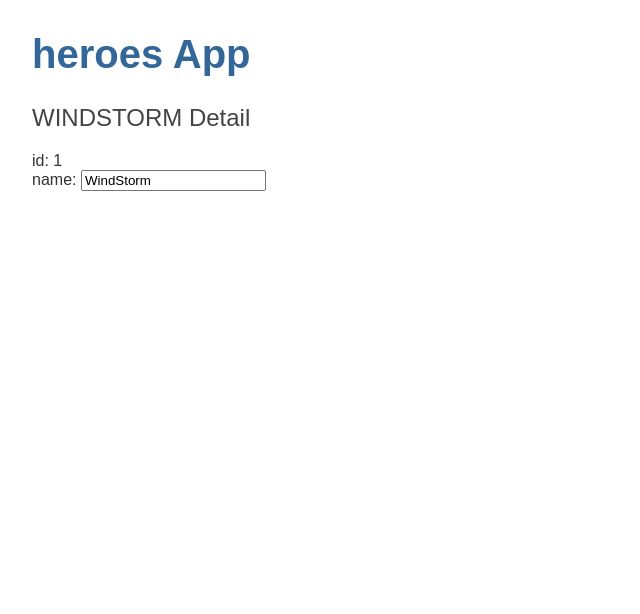
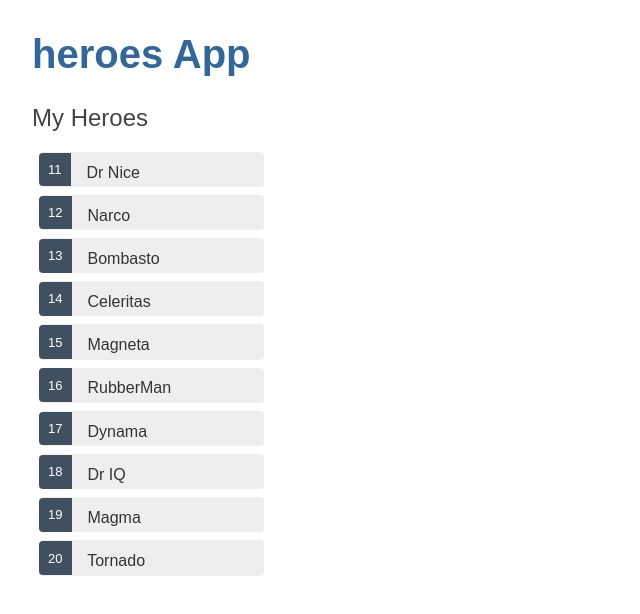
Before and after one commit to kckgvaf/Heroes-app, an Angular app: page / in a window 1280 px wide. Shown: the top 614 px of the page, without its empty margins (0-640 px from the left). Built offline with nearby package versions, Linux system fonts and the light colour scheme.

Commit message:
Mock data, ngIf, ngFor, css class binding

```diff
--- a/src/app/app.module.ts
+++ b/src/app/app.module.ts
@@ -4,12 +4,14 @@
 
 import { AppComponent } from './app.component';
 import { HeroesComponent } from './heroes/heroes.component';
+import { HeroDetailComponent } from './hero-detail/hero-detail.component';
 
 
 @NgModule({
   declarations: [
     AppComponent,
-    HeroesComponent
+    HeroesComponent,
+    HeroDetailComponent
   ],
   imports: [
     BrowserModule,
--- /dev/null
+++ b/src/app/hero-detail/hero-detail.component.html
@@ -0,0 +1 @@
+<p>hero-detail works!</p>
--- /dev/null
+++ b/src/app/hero-detail/hero-detail.component.ts
@@ -0,0 +1,15 @@
+import { Component, OnInit } from '@angular/core';
+
+@Component({
+  selector: 'app-hero-detail',
+  templateUrl: './hero-detail.component.html',
+  styleUrls: ['./hero-detail.component.css']
+})
+export class HeroDetailComponent implements OnInit {
+
+  constructor() { }
+
+  ngOnInit(): void {
+  }
+
+}
--- a/src/app/heroes/heroes.component.css
+++ b/src/app/heroes/heroes.component.css
@@ -0,0 +1,44 @@
+/* HeroesComponent's private CSS styles */
+.heroes {
+    margin: 0 0 2em 0;
+    list-style-type: none;
+    padding: 0;
+    width: 15em;
+  }
+  .heroes li {
+    cursor: pointer;
+    position: relative;
+    left: 0;
+    background-color: #EEE;
+    margin: .5em;
+    padding: .3em 0;
+    height: 1.6em;
+    border-radius: 4px;
+  }
+  .heroes li:hover {
+    color: #607D8B;
+    background-color: #DDD;
+    left: .1em;
+  }
+  .heroes li.selected {
+    background-color: #BA98DC;
+    color: black;
+  }
+  .heroes li.selected:hover {
+    background-color: #BBD8DC;
+    color: white;
+  }
+  .heroes .badge {
+    display: inline-block;
+    font-size: small;
+    color: white;
+    padding: 0.8em 0.7em 0 0.7em;
+    background-color:#405061;
+    line-height: 1em;
+    position: relative;
+    left: -1px;
+    top: -4px;
+    height: 1.8em;
+    margin-right: .8em;
+    border-radius: 4px 0 0 4px;
+  }
--- a/src/app/heroes/heroes.component.html
+++ b/src/app/heroes/heroes.component.html
@@ -1,9 +1,19 @@
-<h2>{{ myHero.name | uppercase}} Detail</h2>
+<!-- List of Heroes -->
+<h2>My Heroes</h2>
+<ul class="heroes">
+    <li *ngFor="let h of heroes" (click)="onSelect(h)" [class.selected] = "h === selectedHero">
+        <span class="badge"> {{h.id}}</span> {{h.name}}
+    </li>
+</ul>
 
-<div><span>id:</span> {{myHero.id}}</div>
-<div>
-    <label>name:
-        <input [(ngModel)]="myHero.name" placeholder="name"/>
+<!-- MyHero editor  -->
+<div *ngIf="selectedHero">
+    <h2>{{ selectedHero.name | uppercase}} Details</h2>
 
-    </label>
+    <div><span>id:</span> {{selectedHero.id}}</div>
+    <div>
+        <label>name:
+            <input [(ngModel)]="selectedHero.name" placeholder="name"/>
+        </label>
+    </div>
 </div>
--- a/src/app/heroes/heroes.component.ts
+++ b/src/app/heroes/heroes.component.ts
@@ -1,20 +1,27 @@
 import { Component, OnInit } from '@angular/core';
 import {Hero} from '../hero'
+import {HEROES} from '../mock-heroes';
 
 @Component({
   selector: 'app-heroes',
   templateUrl: './heroes.component.html',
   styleUrls: ['./heroes.component.css']
 })
-export class HeroesComponent implements OnInit {
+export class HeroesComponent implements OnInit
+{
+  //Properties
+  selectedHero: Hero;
 
-  myHero: Hero = {
-    id: 1,
-    name : 'WindStorm'
-  }
+  heroes = HEROES;
+
+  //Methods
   constructor() { }
 
-  ngOnInit(): void {
+  ngOnInit(): void {  }
+
+  onSelect(h : Hero): void
+  {
+    this.selectedHero = h;
   }
 
 }
--- /dev/null
+++ b/src/app/mock-heroes.ts
@@ -0,0 +1,14 @@
+import {Hero} from './hero';
+
+export const HEROES : Hero[] = [
+    {id:11, name:'Dr Nice'},
+    {id:12, name:'Narco'},
+    {id:13, name:'Bombasto'},
+    { id: 14, name: 'Celeritas' },
+    { id: 15, name: 'Magneta' },
+    { id: 16, name: 'RubberMan' },
+    { id: 17, name: 'Dynama' },
+    { id: 18, name: 'Dr IQ' },
+    { id: 19, name: 'Magma' },
+    { id: 20, name: 'Tornado' }
+];
```
Also changed, not shown: src/app/hero-detail/hero-detail.component.css (added), 2 other files (tests, documents, lock files or other folders).
